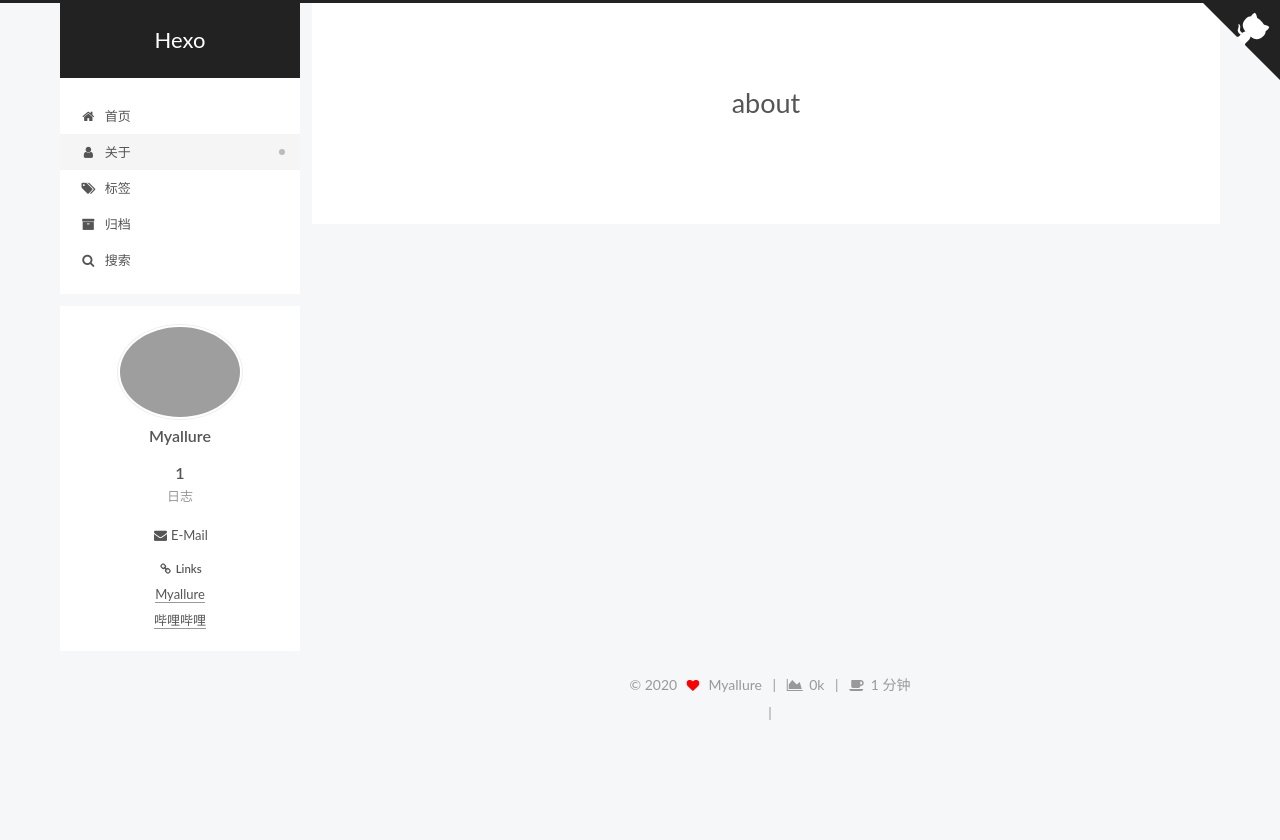
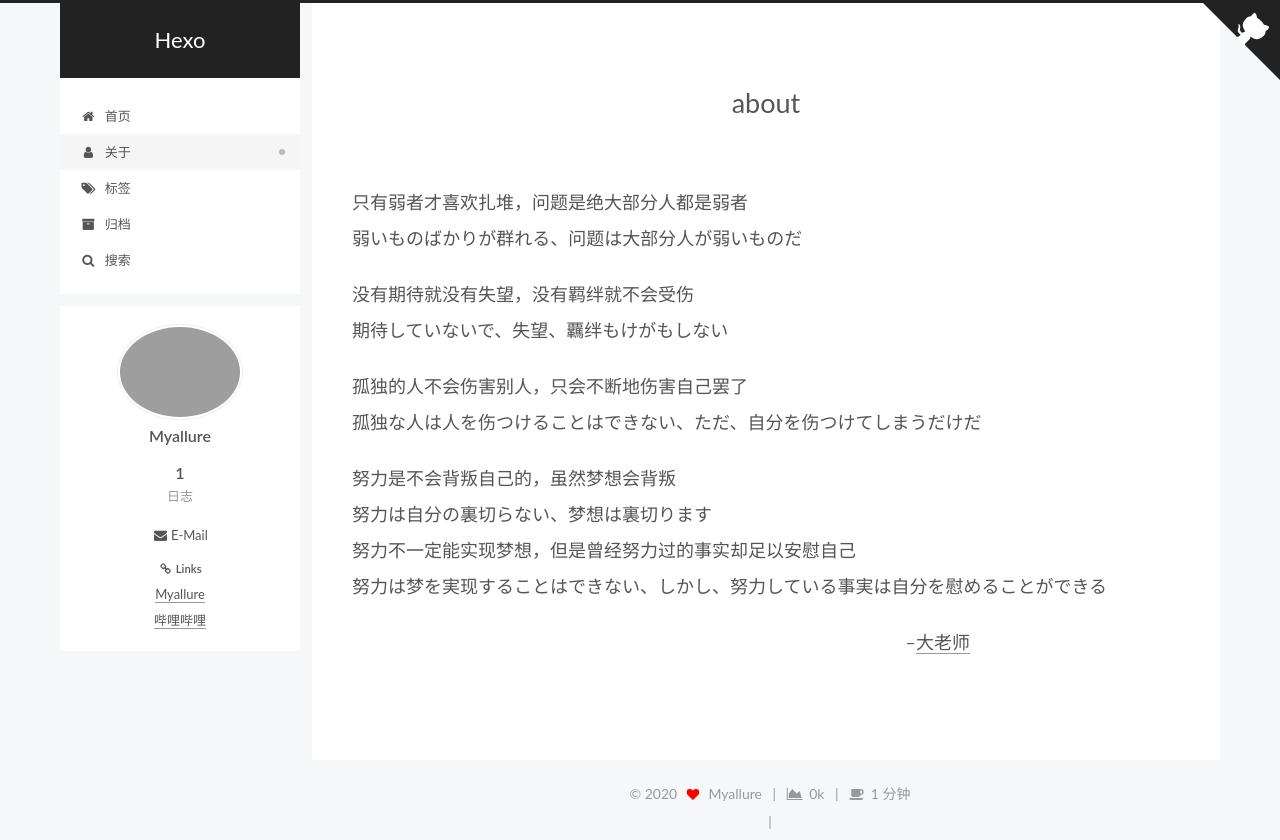
Before and after one commit to myallure0322/myallure0322.github.io, a plain HTML site: page about/index.html in a window 1280 px wide. Before the commit the page ends 800 px from the top, so only its background shows below. Drawn offline with Linux system fonts and the light colour scheme; some packages are replaced by stand-ins of ours; grey boxes are pictures that could not be loaded; a script that the page names is missing.

Commit message:
Site updated: 2020-03-29 07:58:25

```diff
--- a/about/index.html
+++ b/about/index.html
@@ -20,13 +20,15 @@
     var CONFIG = {"hostname":"myallure0322.github.io","root":"/","scheme":"Pisces","version":"7.7.2","exturl":false,"sidebar":{"position":"left","display":"post","padding":18,"offset":12,"onmobile":false},"copycode":{"enable":true,"show_result":true,"style":null},"back2top":{"enable":true,"sidebar":false,"scrollpercent":true},"bookmark":{"enable":false,"color":"#222","save":"auto"},"fancybox":false,"mediumzoom":false,"lazyload":false,"pangu":false,"comments":{"style":"tabs","active":null,"storage":true,"lazyload":false,"nav":null},"algolia":{"hits":{"per_page":10},"labels":{"input_placeholder":"Search for Posts","hits_empty":"We didn't find any results for the search: ${query}","hits_stats":"${hits} results found in ${time} ms"}},"localsearch":{"enable":true,"trigger":"auto","top_n_per_article":1,"unescape":false,"preload":false},"motion":{"enable":true,"async":false,"transition":{"post_block":"fadeIn","post_header":"slideDownIn","post_body":"slideDownIn","coll_header":"slideLeftIn","sidebar":"slideUpIn"}},"path":"search.xml"};
   </script>
 
-  <meta property="og:type" content="website">
+  <meta name="description" content="只有弱者才喜欢扎堆，问题是绝大部分人都是弱者弱いものばかりが群れる、问题は大部分人が弱いものだ 没有期待就没有失望，没有羁绊就不会受伤期待していないで、失望、覊绊もけがもしない 孤独的人不会伤害别人，只会不断地伤害自己罢了孤独な人は人を伤つけることはできない、ただ、自分を伤つけてしまうだけだ 努力是不会背叛自己的，虽然梦想会背叛努力は自分の裏切らない、梦想は裏切ります努力不一定能实现梦想，但是曾经">
+<meta property="og:type" content="website">
 <meta property="og:title" content="about">
 <meta property="og:url" content="http://myallure0322.github.io/about/index.html">
 <meta property="og:site_name" content="Hexo">
+<meta property="og:description" content="只有弱者才喜欢扎堆，问题是绝大部分人都是弱者弱いものばかりが群れる、问题は大部分人が弱いものだ 没有期待就没有失望，没有羁绊就不会受伤期待していないで、失望、覊绊もけがもしない 孤独的人不会伤害别人，只会不断地伤害自己罢了孤独な人は人を伤つけることはできない、ただ、自分を伤つけてしまうだけだ 努力是不会背叛自己的，虽然梦想会背叛努力は自分の裏切らない、梦想は裏切ります努力不一定能实现梦想，但是曾经">
 <meta property="og:locale" content="zh_CN">
 <meta property="article:published_time" content="2020-03-28T19:34:50.000Z">
-<meta property="article:modified_time" content="2020-03-28T19:34:50.714Z">
+<meta property="article:modified_time" content="2020-03-28T23:56:25.449Z">
 <meta property="article:author" content="Myallure">
 <meta name="twitter:card" content="summary">
 
@@ -209,6 +211,11 @@
 
 
       <div class="post-body">
+          <p>只有弱者才喜欢扎堆，问题是绝大部分人都是弱者<br>弱いものばかりが群れる、问题は大部分人が弱いものだ</p>
+<p>没有期待就没有失望，没有羁绊就不会受伤<br>期待していないで、失望、覊绊もけがもしない</p>
+<p>孤独的人不会伤害别人，只会不断地伤害自己罢了<br>孤独な人は人を伤つけることはできない、ただ、自分を伤つけてしまうだけだ</p>
+<p>努力是不会背叛自己的，虽然梦想会背叛<br>努力は自分の裏切らない、梦想は裏切ります<br>努力不一定能实现梦想，但是曾经努力过的事实却足以安慰自己<br>努力は梦を実现することはできない、しかし、努力している事実は自分を慰めることができる  </p>
+<p>&emsp;&emsp;&emsp;&emsp;&emsp;&emsp;&emsp;&emsp;&emsp;&emsp;&emsp;&emsp;&emsp;&emsp;&emsp;&emsp;&emsp;&emsp;&emsp;&emsp;&emsp;&emsp;&emsp;&emsp;&emsp;&emsp;&emsp;&emsp;&emsp;&emsp;&emsp;&emsp;&emsp;&emsp;&emsp;&emsp;&emsp;&emsp;&emsp;&emsp;&emsp;–<a href="https://baike.baidu.com/item/%E6%88%91%E7%9A%84%E9%9D%92%E6%98%A5%E6%81%8B%E7%88%B1%E7%89%A9%E8%AF%AD%E6%9E%9C%E7%84%B6%E6%9C%89%E9%97%AE%E9%A2%98%E3%80%82/18241218?fromtitle=%E6%88%91%E7%9A%84%E9%9D%92%E6%98%A5%E6%81%8B%E7%88%B1%E7%89%A9%E8%AF%AD%E6%9E%9C%E7%84%B6%E6%9C%89%E9%97%AE%E9%A2%98&fromid=2951976&fr=aladdin" target="_blank" rel="noopener">大老师</a></p>
 
       </div>
 
--- a/css/main.css
+++ b/css/main.css
@@ -1270,7 +1270,7 @@ pre .javascript .function {
 }
 .links-of-author a::before,
 .links-of-author span.exturl::before {
-  background: #beffff;
+  background: #ff3e21;
   border-radius: 50%;
   content: ' ';
   display: inline-block;
```
